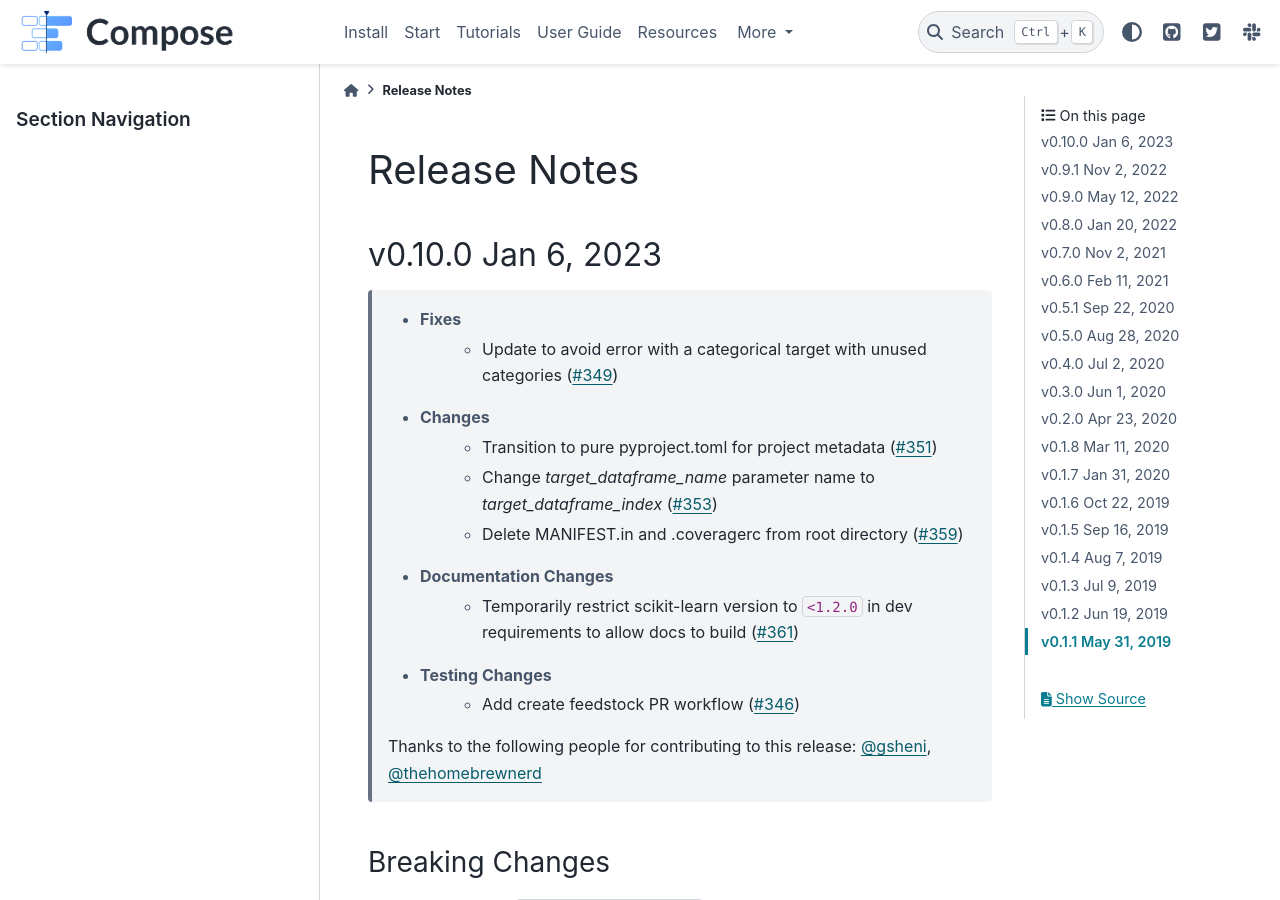
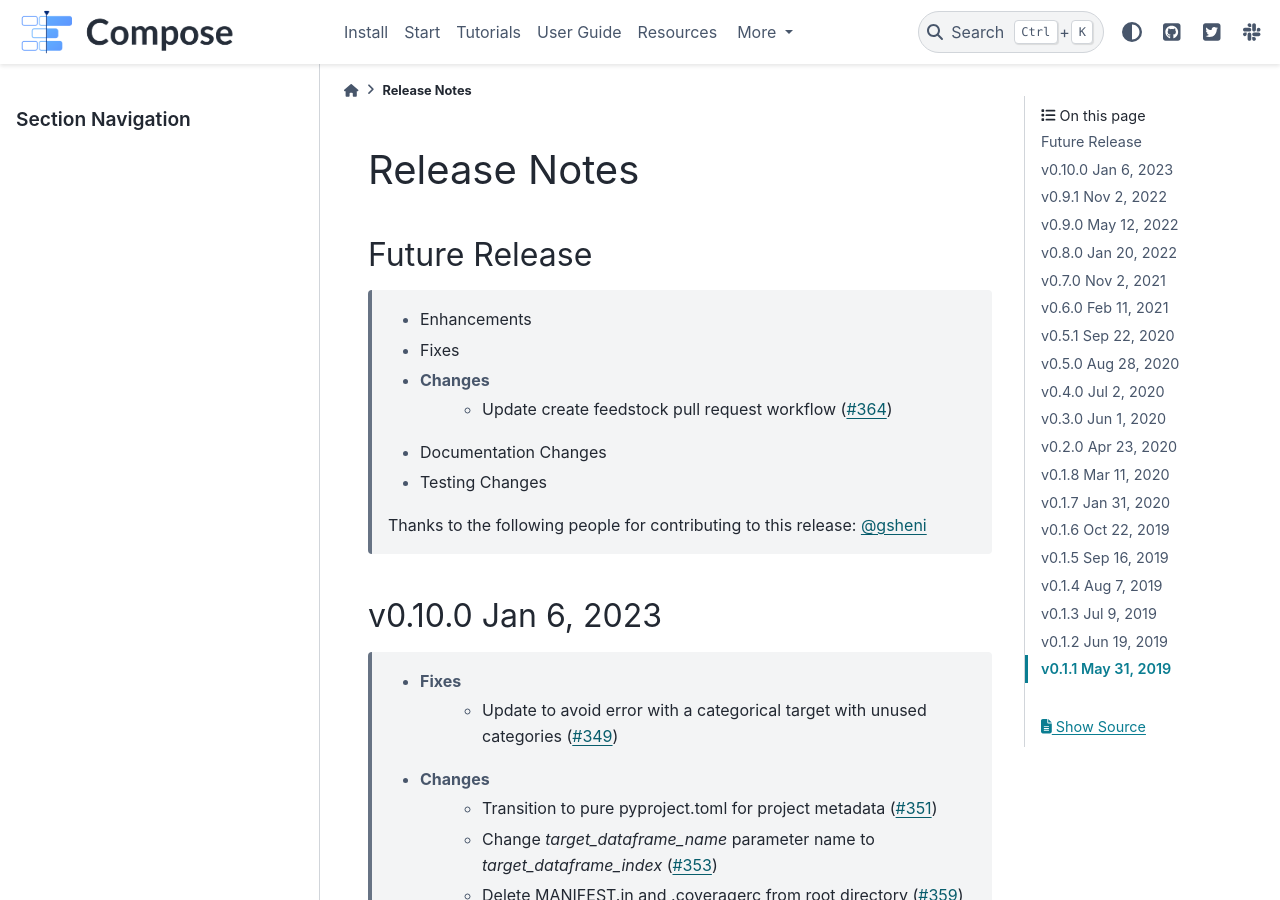
Before and after one commit to alteryx/compose, a Sphinx documentation site: the page built from docs/source/release_notes.rst, in a window 1280 px wide and 900 px high. Built offline with Sphinx 7.4.7 and the PyData theme 0.15.4, drawn with Linux system fonts in a browser that asks for light colours; comment, search, counter and statistics services are not loaded.

Commit message:
Update create feedstock pull request workflow  (#364)
* Update create_feedstock_pr.yaml

* Update release.yml

* Update release_notes.rst

```diff
--- a/docs/source/release_notes.rst
+++ b/docs/source/release_notes.rst
@@ -1,15 +1,17 @@
 Release Notes
 -------------
 
-.. Future Release
-  ==============
+Future Release
+==============
     * Enhancements
     * Fixes
     * Changes
+        * Update create feedstock pull request workflow (:pr:`364`)
     * Documentation Changes
     * Testing Changes
 
-.. Thanks to the following people for contributing to this release:
+    Thanks to the following people for contributing to this release:
+    :user:`gsheni`
 
 v0.10.0 Jan 6, 2023
 ===================
```
Also changed, not shown: 2 other files.
